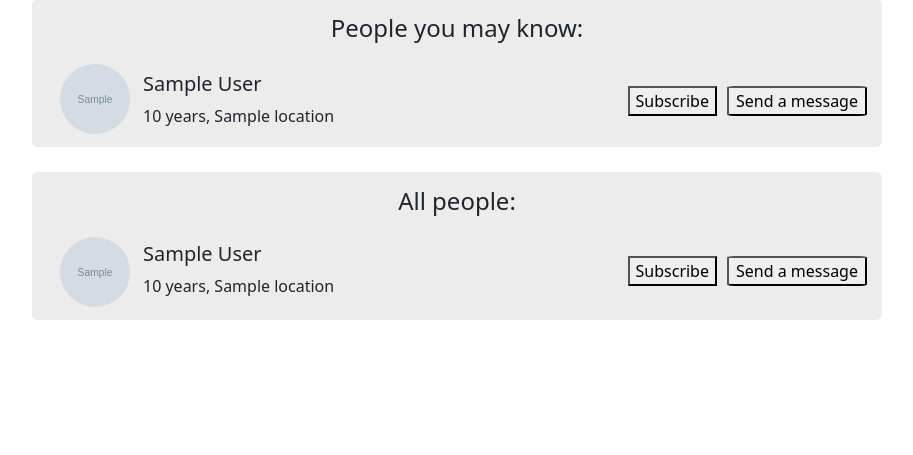
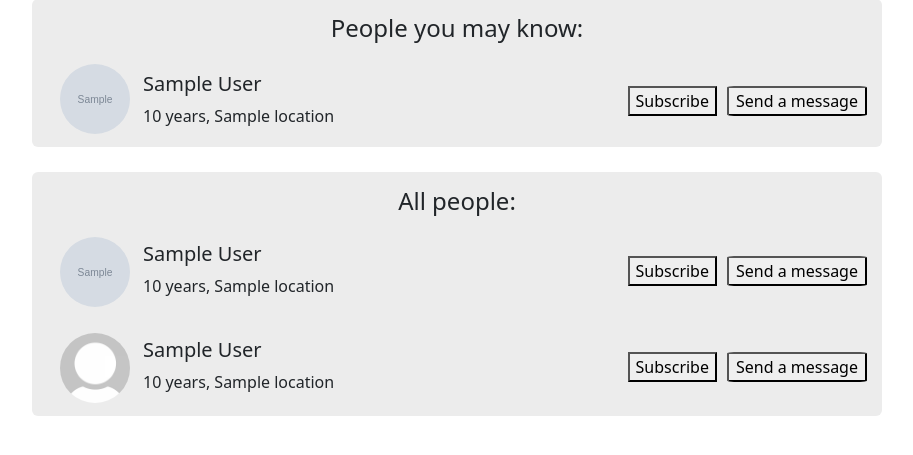
Before and after one commit to mkskh/social_network, a Django app: template templates/search/search.html in a window 1280 px wide. Shown: the part 193-648 px from the top of the page, without its empty margins (183-1096 px from the left). Run offline with Django 5.2, Linux system fonts and the light colour scheme; the template is opened without the code that fills it: most values are stand-ins (such as "Sample title", 1, 10 or a date in 2020); grey boxes marked "Sample" are stand-in pictures; some libraries are stand-ins or nearby versions.

Commit message:
Implemented API into the program code. We have dummy users now

```diff
--- a/templates/search/search.html
+++ b/templates/search/search.html
@@ -145,6 +145,7 @@
                     </div>
                 </div>
                 {% endfor %}
+
             </div>
 
         </div>
@@ -194,6 +195,48 @@
                 </div>
 
                 {% endfor %}
+
+                <!-- API -->
+                {% if response_profile and response_user %}
+
+                    {% for profile in response_profile %}
+                        {% for user in response_user %}
+                            {% if profile.id == user.id %}
+
+                                <div class="inner-card" style="margin: 0 0 0 15px; display: flex; border-radius: 3%;">
+                                    <div>
+                                        <a href="#">
+                                            <img src="/media/user_images/dummy-profile-picture.png" alt="photo" width="70" height="70" style="border-radius: 50%; margin: 13px;">
+                                        </a>
+                                    </div>
+                                    <div style="text-align: left; margin-top: 18px">
+                                        <a href="#" style="text-decoration: none; color: inherit;">
+                                            <h5>{{ user.first_name }} {{ user.last_name }}</h5>
+                                        </a>
+                                        <p>{{ profile.age }} years, {{ profile.location }}</p>
+                                    </div>
+
+                                    <div style="margin-top: 32px; margin-left: auto;">
+                                        <!-- Subscribe -->
+                                        <button>
+                                            Subscribe
+                                        </button>
+                                    </div>
+
+                                    <div style="margin-left: 10px; margin-top: 32px; margin-right: 15px;">
+                                        <!-- Send a message -->
+                                        <a href="#">
+                                            <button style="border-radius: 5%; border-width: 2px; height: 30px; width: 140px;">Send a message</button>
+                                        </a>
+                                    </div>
+                                </div>
+
+                            {% endif %}
+                        {% endfor %}
+                    {% endfor %}
+
+                {% endif %}
+
             </div>
 
         </div>
```
Also changed, not shown: search/views.py (+32 -2 lines).
